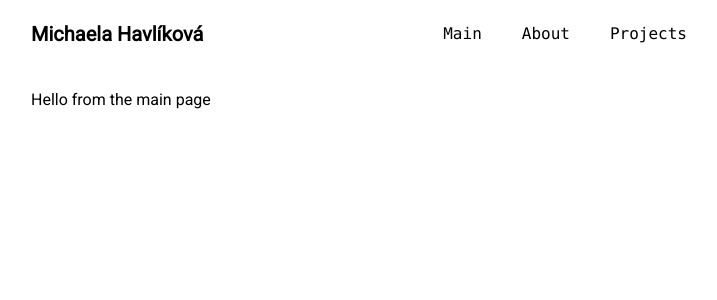
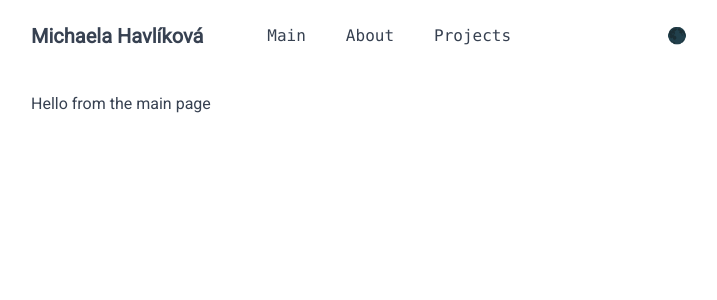
Before and after one commit to MichelleH17/portfolio, a Nuxt app: page / in a window 1280 px wide. Shown: the top 300 px of the page, without its empty margins (281-998 px from the left). Built offline with nearby package versions, Linux system fonts and the light colour scheme.

Commit message:
Add ClientOnly and ColorModeSelector components, add body styles

```diff
--- a/app/layouts/default.vue
+++ b/app/layouts/default.vue
@@ -1,11 +1,17 @@
 <template>
   <div class="container mx-auto max-w-2xl">
     <header class="flex justify-between items-center mt-5">
-      <div>
-        <NuxtLink to="/" class="text-xl font-semibold p-2 hover:bg-gray-200">Michaela Havlíková</NuxtLink>
+      <div class="flex items-center space-x-12">
+        <div>
+          <NuxtLink to="/" class="text-xl font-semibold hover:bg-green-100 dark:hover:bg-green-300 px-2 py-1 hover:dark:text-gray-800">Michaela Havlíková</NuxtLink>
+        </div>
+
+        <Menu />
       </div>
 
-      <Menu />
+      <ClientOnly>
+        <ColorModeSelector />
+      </ClientOnly>
     </header>
 
     <main class="mt-10 px-2">
@@ -31,8 +37,12 @@ useHead({
 })
 </script>
 
-<style>
+<style lang="postcss">
 body {
   font-family: 'Roboto';
 }
+
+body {
+  @apply bg-white dark:bg-gray-900 text-gray-700 dark:text-gray-300
+}
 </style>
```
